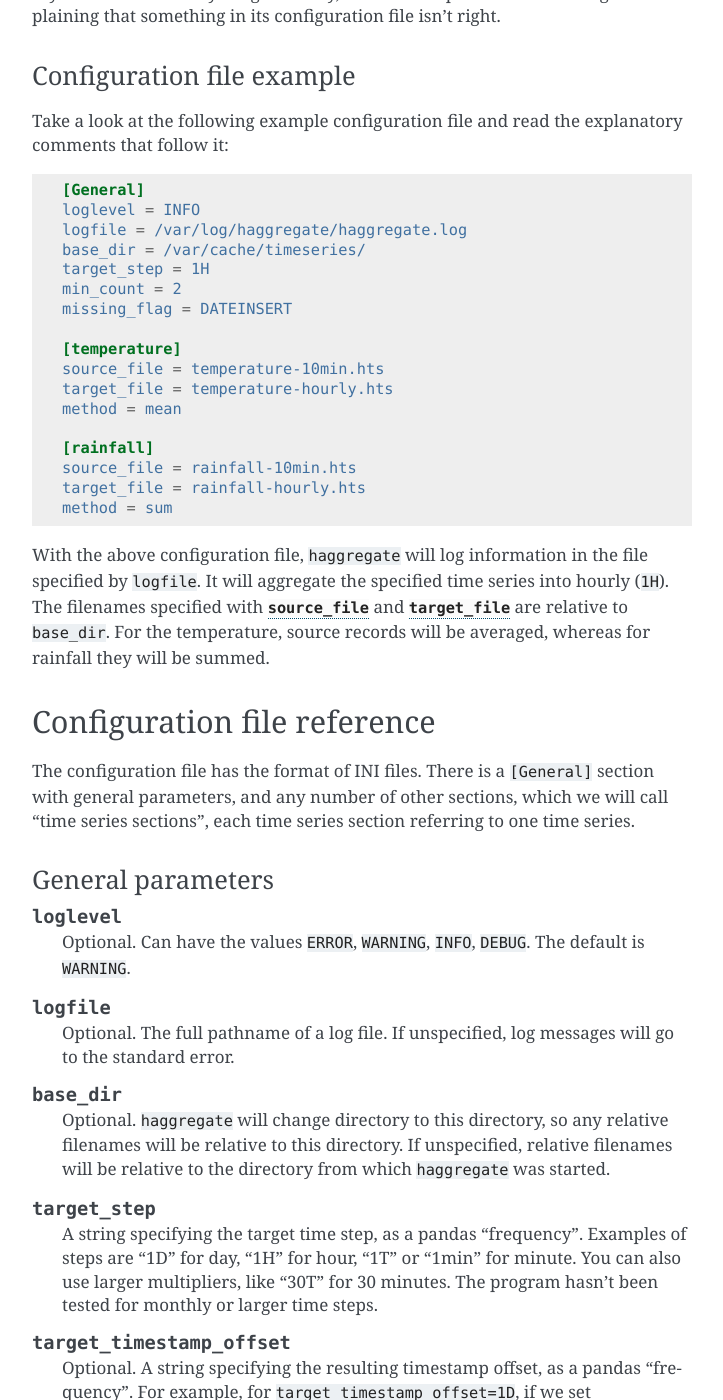
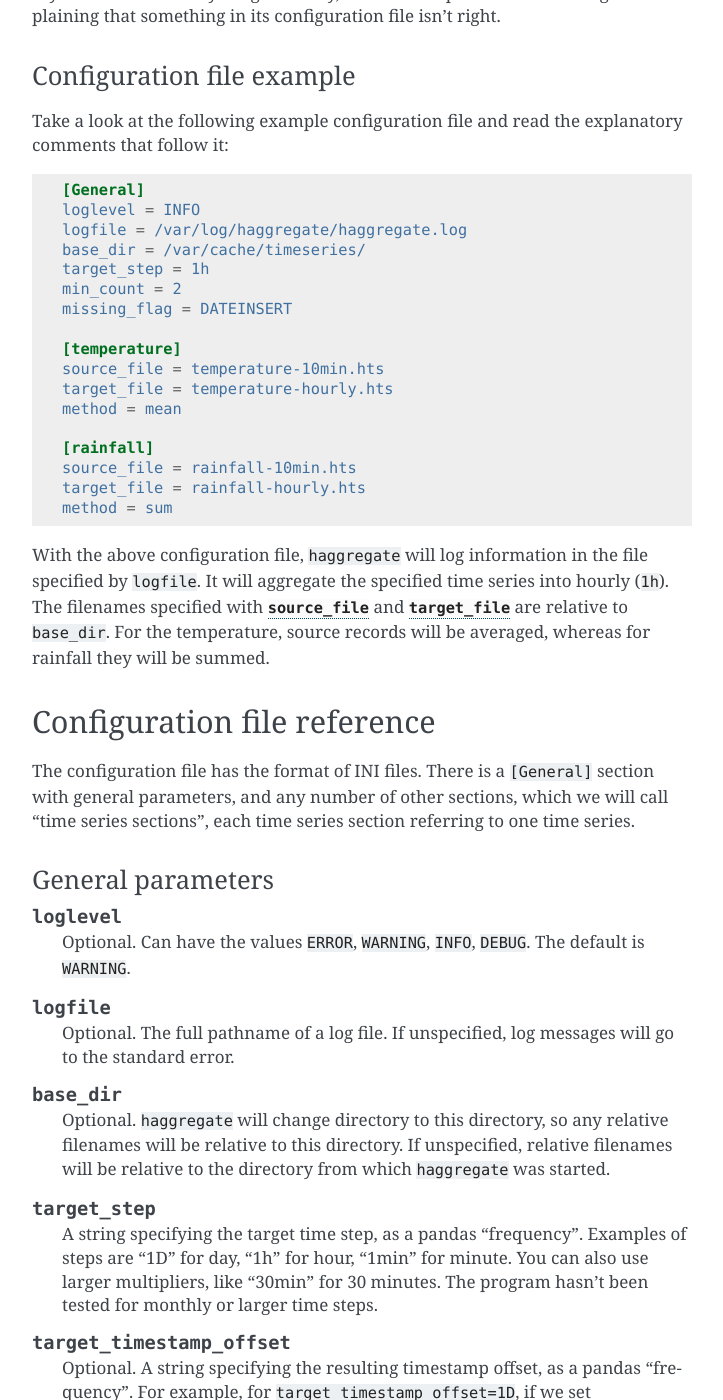
Before and after one commit to openmeteo/pthelma, a Sphinx documentation site: the page built from docs/haggregate/usage.rst, in a window 1280 px wide and 1400 px high, scrolled down 907 px. Shown: the whole window, without its empty margins (388-1111 px from the left). Built offline with Sphinx 7.4.7, drawn with Linux system fonts in a browser that asks for light colours; the version number is read from the project's files by our own code.

```diff
--- a/docs/haggregate/usage.rst
+++ b/docs/haggregate/usage.rst
@@ -53,7 +53,7 @@ explanatory comments that follow it:
     loglevel = INFO
     logfile = /var/log/haggregate/haggregate.log
     base_dir = /var/cache/timeseries/
-    target_step = 1H
+    target_step = 1h
     min_count = 2
     missing_flag = DATEINSERT
 
@@ -69,7 +69,7 @@ explanatory comments that follow it:
 
 With the above configuration file, ``haggregate`` will log information
 in the file specified by ``logfile``. It will aggregate the
-specified time series into hourly (``1H``). The filenames specified with
+specified time series into hourly (``1h``). The filenames specified with
 :option:`source_file` and :option:`target_file` are relative to
 ``base_dir``. For the temperature, source records will be
 averaged, whereas for rainfall they will be summed.
@@ -108,8 +108,8 @@ General parameters
 .. option:: target_step
 
    A string specifying the target time step, as a pandas "frequency".
-   Examples of steps are "1D" for day, "1H" for hour, "1T" or "1min" for
-   minute. You can also use larger multipliers, like "30T" for 30 minutes.
+   Examples of steps are "1D" for day, "1h" for hour, "1min" for
+   minute. You can also use larger multipliers, like "30min" for 30 minutes.
    The program hasn't been tested for monthly or larger time steps.
 
 .. option:: target_timestamp_offset
--- a/docs/htimeseries.rst
+++ b/docs/htimeseries.rst
@@ -250,8 +250,8 @@ The parameters available are:
 
 **Time_step**
     In version 5, a pandas "frequency" string such as ``10min`` (10
-    minutes), ``H`` (hour), or ``2M`` (two months). If missing or empty,
-    the time series is without time step.
+    minutes), ``1h`` (one hour), or ``2M`` (two months). If missing or
+    empty, the time series is without time step.
 
     Up to version 4, a comma-separated pair of integers; the number of
     minutes and months in the time step (one of the two must be zero).
```
Also changed, not shown: 2 other files.
